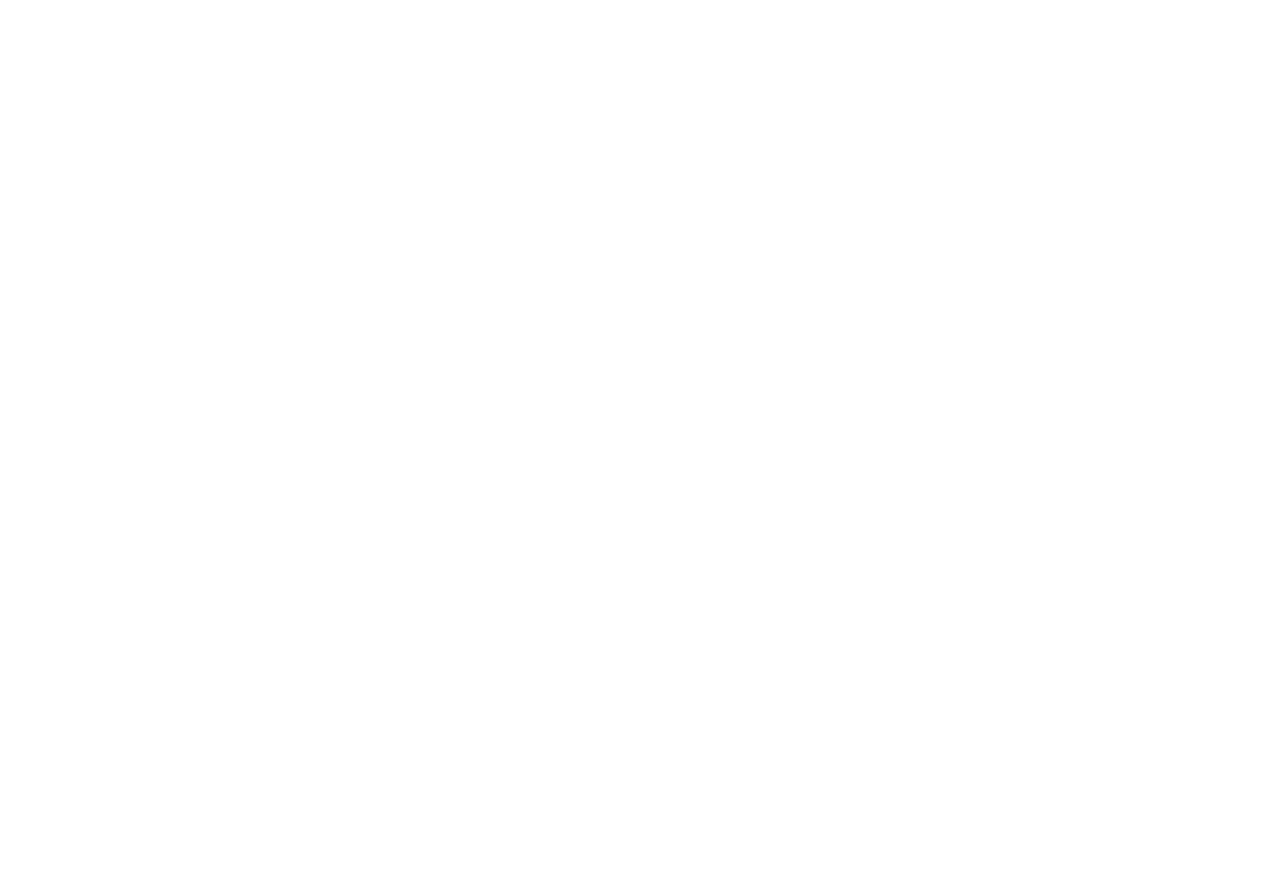
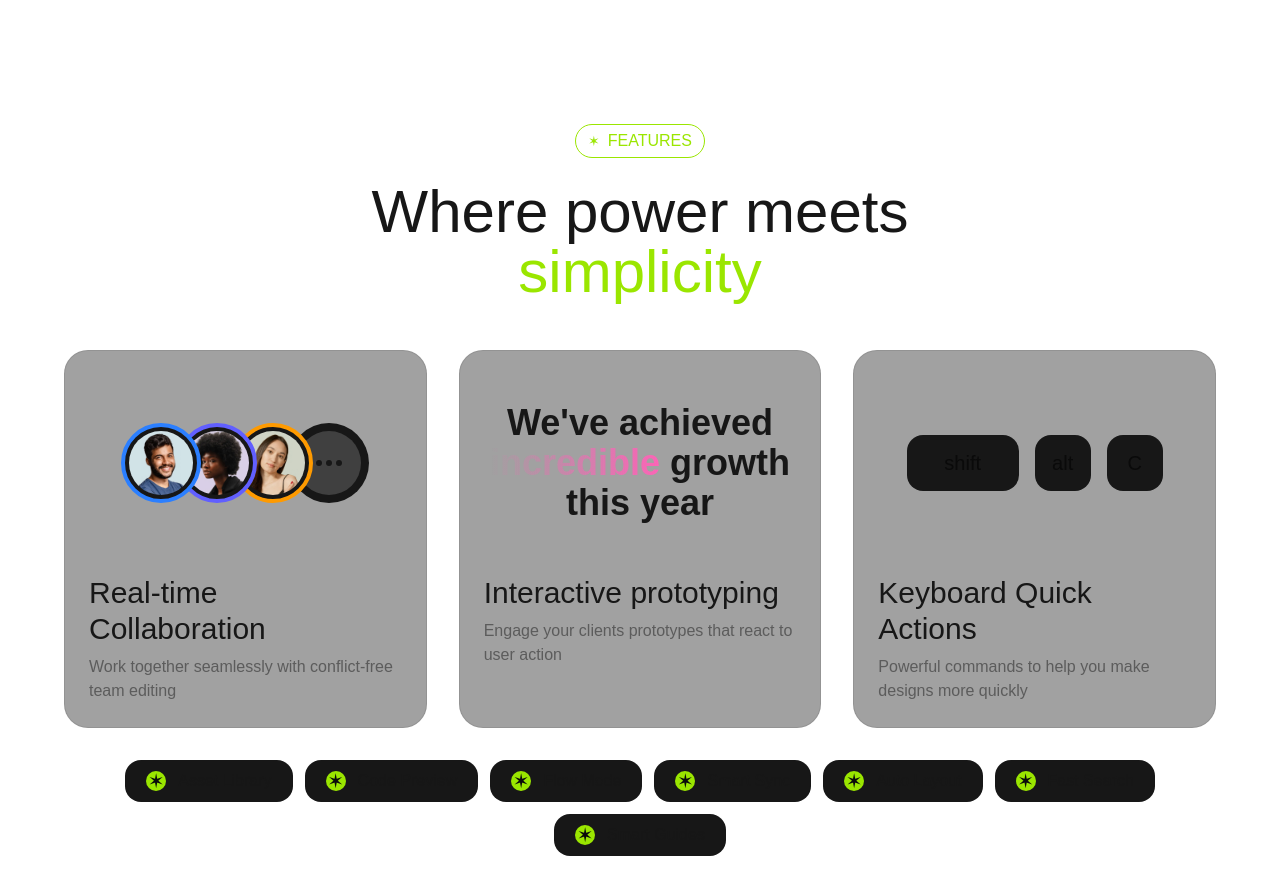
Before and after one commit to Jamezfn/saas-landing-page-example, a Next.js app: page / in a window 1280 px wide. Shown: the part 1920-2814 px from the top of the page. Built offline with nearby package versions, Linux system fonts and the light colour scheme.

Commit message:
Implimented Feature section

```diff
--- a/src/app/page.tsx
+++ b/src/app/page.tsx
@@ -1,3 +1,4 @@
+import Features from "@/sections/Features";
 import Hero from "@/sections/Hero";
 import Introduction from "@/sections/Introduction";
 import LogoTicker from "@/sections/LogoTicker";
@@ -11,6 +12,7 @@
 		<Hero/>
 		<LogoTicker/>
 		<Introduction/>
+		<Features/>
 	</>
   );
 }
--- /dev/null
+++ b/src/components/Avatar.tsx
@@ -0,0 +1,13 @@
+import { HTMLAttributes } from "react";
+import { twMerge } from "tailwind-merge";
+
+type Prop = HTMLAttributes<HTMLDivElement>;
+
+export default function Avatar(prop: Prop) {
+    const { className, children, ...otherProps } = prop;
+    return (
+        <div className={twMerge("size-20 rounded-full overflow-hidden border-4 border-blue-500 p-1 bg-neutral-900", className)} {...otherProps}>
+            {children}
+        </div>
+    );
+}
--- /dev/null
+++ b/src/components/FeatureCard.tsx
@@ -0,0 +1,22 @@
+import React from "react";
+import { twMerge } from "tailwind-merge";
+
+type Prop = {
+    title: string;
+    description: string;
+    children?: React.ReactNode;
+    className?: string;
+};
+
+export default function FeatureCard(props: Prop) {
+    const { title, description, children, className } = props;
+    return (
+        <div className={twMerge("bg-neutral-400 border border-foreground/10 p-6 rounded-3xl", className)}>
+            <div className="aspect-video">{children}</div>
+            <div>
+                <h3 className="text-3xl font-medium mt-6">{title}</h3>
+                <p className="text-foreground/50 mt-2">{description}</p>
+            </div>
+        </div>
+    );
+}
--- /dev/null
+++ b/src/components/Key.tsx
@@ -0,0 +1,13 @@
+import { HTMLAttributes } from "react";
+import { twMerge } from "tailwind-merge";
+
+type Prop = HTMLAttributes<HTMLDivElement>
+
+export default function Key(props: Prop) {
+    const { className, children, ...otherProps } = props;
+    return (
+        <div className={twMerge("size-14 bg-foreground inline-flex items-center justify-center rounded-2xl text-xl text-neutral-950 font-medium", className)} { ...otherProps }>
+            {children}
+        </div>
+    );
+}
--- a/src/sections/Features.tsx
+++ b/src/sections/Features.tsx
@@ -1,3 +1,12 @@
+import FeatureCard from "@/components/FeatureCard";
+import Tag from "@/components/tag";
+import avatar1 from '@/assets/images/avatar-ashwin-santiago.jpg';
+import avatar2 from '@/assets/images/avatar-lula-meyers.jpg';
+import avatar3 from '@/assets/images/avatar-florence-shaw.jpg';
+import Image from "next/image";
+import Avatar from "@/components/Avatar";
+import Key from "@/components/Key";
+
 const features = [
     "Asset Library",
     "Code Preview",
@@ -9,5 +18,87 @@
 ];
 
 export default function Features() {
-    return <div>Features</div>;
+    return <section className="py-24">
+        <div className="container">
+            <div className="flex justify-center">
+                <Tag>Features</Tag>
+            </div>
+            <h2 className="text-6xl font-medium text-center mt-6 max-w-2xl mx-auto">
+                Where power meets <span className="text-lime-400">simplicity</span>
+            </h2>
+            <div className="mt-12 grid grid-cols-1 md:grid-cols-4 lg:grid-cols-3 gap-8">
+                <FeatureCard
+                    title="Real-time Collaboration"
+                    description="Work together seamlessly with conflict-free team editing"
+                    className="md:col-span-2 lg:col-span-1"
+                >
+                    <div className="aspect-video flex items-center justify-center">
+                        <Avatar className="z-40">
+                            <Image
+                                src={avatar1}
+                                alt="Avatar 1"
+                                className="rounded-full"
+                            />
+                        </Avatar>
+                        <Avatar className="-ml-6 border-indigo-500 z-30">
+                            <Image
+                                src={avatar2}
+                                alt="Avatar 2"
+                                className="rounded-full"
+                            />
+                        </Avatar>
+                        <Avatar className="-ml-6 border-amber-500 z-20">
+                            <Image
+                                src={avatar3}
+                                alt="Avatar 3"
+                                className="rounded-full"
+                            />
+                        </Avatar>
+                        <Avatar className="-ml-6 border-transparent">
+                            <div className="size-full bg-neutral-700 rounded-full inline-flex items-center justify-center gap-1">
+                                {Array.from({ length: 3 }).map((_, i) => (
+                                    <span
+                                        className="size-1.5 rounded-full bg-foreground inline-flex"
+                                        key={i}
+                                    ></span>
+                                ))}
+                            </div>
+                        </Avatar>
+                    </div>
+                </FeatureCard>
+                <FeatureCard
+                    title="Interactive prototyping"
+                    description="Engage your clients prototypes that react to user action"
+                    className="md:col-span-2 lg:col-span-1"
+                >
+                    <div className="aspect-video flex items-center justify-center">
+                        <p className="text-4xl font-extrabold text-foreground\/20 text-center">
+                            We've achieved <span className="bg-linear-to-r form-purple-400 to-pink-400 bg-clip-text text-transparent">incredible</span> growth this year
+                        </p>
+                    </div>
+                </FeatureCard>
+                <FeatureCard
+                    title="Keyboard Quick Actions"
+                    description="Powerful commands to help you make designs more quickly"
+                    className="md:col-span-2 md:col-start-2 lg:col-span-1 lg:col-start-auto"
+                >
+                    <div className="aspect-video flex items-center justify-center gap-4">
+                        <Key className="w-28">shift</Key>
+                        <Key>alt</Key>
+                        <Key>C</Key>
+                    </div>
+                </FeatureCard>
+            </div>
+            <div className="mt-8 flex flex-wrap gap-3 justify-center">
+                {
+                    features.map(feature => (
+                        <div key={feature} className="bg-neutral-900 border border-foreground/10 inline-flex px-3 md:px-5 py-1.5 md:py-2 rounded-2xl gap-3 items-center">
+                            <span className="bg-lime-400 text-neutral-950 size-5 rounded-full inline-flex items-center justify-center text-xl">&#10038;</span>
+                            <span className="font-medium">{feature}</span>
+                        </div>
+                    ))
+                }
+            </div>
+        </div>
+    </section>;
 }
```
